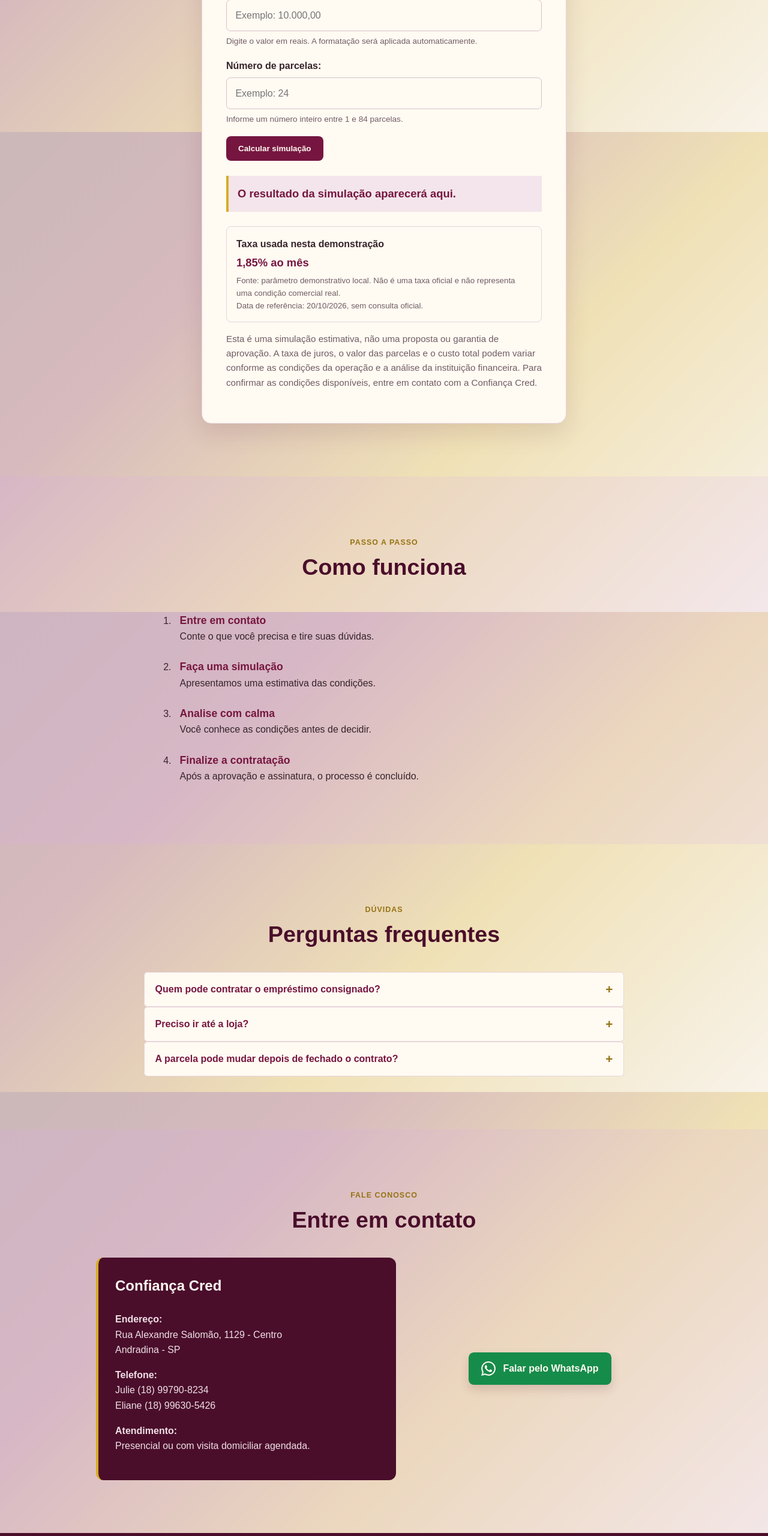
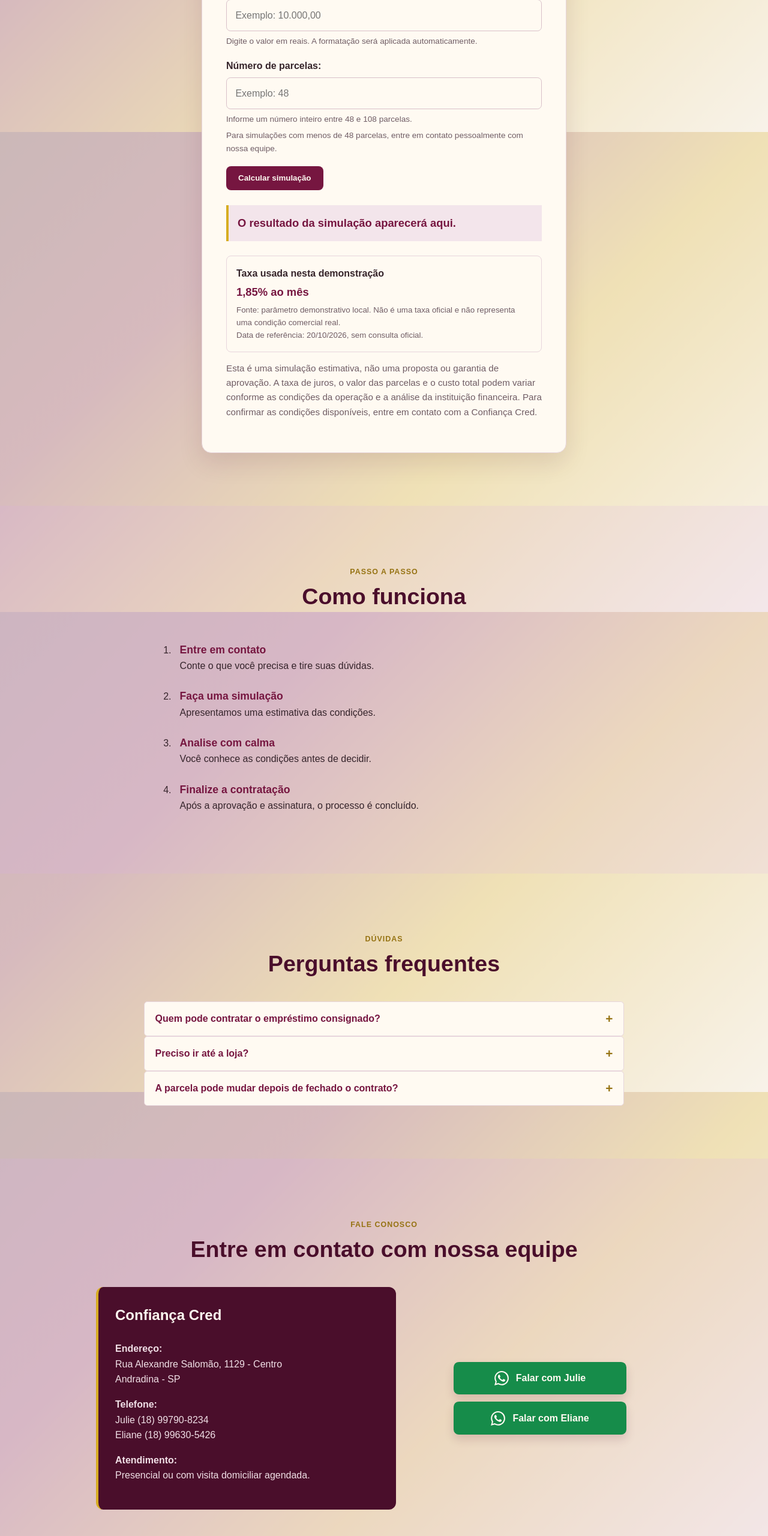
Before and after one commit to rodrigovitorfreitas-dotcom/Confian-aCred, a plain HTML site: page index.html in a window 1280 px wide. Shown: the part 2180-4740 px from the top of the page at 60% size. Drawn offline with Linux system fonts and the light colour scheme.

Commit message:
Atualiza simulador e contatos WhatsApp

```diff
--- a/index.html
+++ b/index.html
@@ -182,15 +182,19 @@
             <input
               type="number"
               id="parcelas"
-              min="1"
-              max="84"
+              min="48"
+              max="108"
               step="1"
               inputmode="numeric"
-              placeholder="Exemplo: 24"
+              placeholder="Exemplo: 48"
               aria-describedby="ajuda-parcelas"
             />
             <small id="ajuda-parcelas" class="ajuda-campo">
-              Informe um número inteiro entre 1 e 84 parcelas.
+              Informe um número inteiro entre 48 e 108 parcelas.
+            </small>
+            <small class="ajuda-campo">
+              Para simulações com menos de 48 parcelas, entre em contato
+              pessoalmente com nossa equipe.
             </small>
           </div>
 
@@ -305,7 +309,7 @@
       <section id="contato" class="contato secao-clara">
         <div class="titulo-secao">
           <p class="pequeno-titulo">FALE CONOSCO</p>
-          <h2>Entre em contato</h2>
+          <h2>Entre em contato com nossa equipe</h2>
         </div>
 
         <div class="contato-container">
@@ -343,7 +347,26 @@
                   d="M20.5 3.5A11.8 11.8 0 0 0 12.07 0C5.53 0 .2 5.32.2 11.87c0 2.1.55 4.15 1.6 5.96L.1 24l6.3-1.65a11.8 11.8 0 0 0 5.67 1.44h.01c6.54 0 11.87-5.32 11.87-11.87 0-3.17-1.23-6.15-3.45-8.42ZM12.08 21.7h-.01a9.8 9.8 0 0 1-5-1.37l-.36-.22-3.74.98 1-3.65-.24-.37a9.82 9.82 0 0 1-1.5-5.2c0-5.4 4.4-9.8 9.81-9.8 2.62 0 5.08 1.02 6.93 2.87a9.75 9.75 0 0 1 2.87 6.94c0 5.41-4.4 9.82-9.76 9.82Zm5.38-7.35c-.3-.15-1.78-.88-2.05-.98-.28-.1-.48-.15-.69.15-.2.3-.78.98-.95 1.18-.17.2-.35.22-.65.08-.3-.15-1.25-.46-2.39-1.48-.88-.78-1.48-1.75-1.65-2.05-.17-.3-.02-.46.13-.61.13-.13.3-.35.45-.52.15-.17.2-.3.3-.5.1-.2.05-.37-.03-.52-.08-.15-.69-1.65-.95-2.26-.25-.59-.5-.51-.69-.52h-.58c-.2 0-.52.08-.8.37-.28.3-1.05 1.03-1.05 2.52s1.08 2.92 1.23 3.12c.15.2 2.12 3.24 5.14 4.54.72.31 1.28.5 1.72.64.72.23 1.38.2 1.9.12.58-.09 1.78-.73 2.03-1.43.25-.7.25-1.3.17-1.43-.08-.13-.27-.2-.57-.35Z"
                 />
               </svg>
-              <span>Falar pelo WhatsApp</span>
+              <span>Falar com Julie</span>
+            </a>
+            <a
+              class="botao-whatsapp"
+              href="https://wa.me/5518996305426?text=Ol%C3%A1!%20Vim%20atrav%C3%A9s%20do%20site%20da%20Confian%C3%A7a%20Cred%20e%20gostaria%20de%20saber%20mais%20sobre%20as%20op%C3%A7%C3%B5es%20de%20empr%C3%A9stimo%20dispon%C3%ADveis."
+              target="_blank"
+              rel="noopener noreferrer"
+              aria-label="Falar com a Eliane pelo WhatsApp"
+            >
+              <svg
+                class="icone-whatsapp"
+                viewBox="0 0 24 24"
+                aria-hidden="true"
+                focusable="false"
+              >
+                <path
+                  d="M20.5 3.5A11.8 11.8 0 0 0 12.07 0C5.53 0 .2 5.32.2 11.87c0 2.1.55 4.15 1.6 5.96L.1 24l6.3-1.65a11.8 11.8 0 0 0 5.67 1.44h.01c6.54 0 11.87-5.32 11.87-11.87 0-3.17-1.23-6.15-3.45-8.42ZM12.08 21.7h-.01a9.8 9.8 0 0 1-5-1.37l-.36-.22-3.74.98 1-3.65-.24-.37a9.82 9.82 0 0 1-1.5-5.2c0-5.4 4.4-9.8 9.81-9.8 2.62 0 5.08 1.02 6.93 2.87a9.75 9.75 0 0 1 2.87 6.94c0 5.41-4.4 9.82-9.76 9.82Zm5.38-7.35c-.3-.15-1.78-.88-2.05-.98-.28-.1-.48-.15-.69.15-.2.3-.78.98-.95 1.18-.17.2-.35.22-.65.08-.3-.15-1.25-.46-2.39-1.48-.88-.78-1.48-1.75-1.65-2.05-.17-.3-.02-.46.13-.61.13-.13.3-.35.45-.52.15-.17.2-.3.3-.5.1-.2.05-.37-.03-.52-.08-.15-.69-1.65-.95-2.26-.25-.59-.5-.51-.69-.52h-.58c-.2 0-.52.08-.8.37-.28.3-1.05 1.03-1.05 2.52s1.08 2.92 1.23 3.12c.15.2 2.12 3.24 5.14 4.54.72.31 1.28.5 1.72.64.72.23 1.38.2 1.9.12.58-.09 1.78-.73 2.03-1.43.25-.7.25-1.3.17-1.43-.08-.13-.27-.2-.57-.35Z"
+                />
+              </svg>
+              <span>Falar com Eliane</span>
             </a>
           </div>
         </div>
--- a/script.js
+++ b/script.js
@@ -60,6 +60,8 @@ var parcelasInput = document.getElementById("parcelas");
 var taxaValor = document.getElementById("taxa-valor");
 var taxaFonte = document.getElementById("taxa-fonte");
 var taxaReferencia = document.getElementById("taxa-referencia");
+var parcelasMinimas = 48;
+var parcelasMaximas = 108;
 
 // Recebe somente dados já validados. Um endpoint PHP futuro deverá entregar
 // a taxa mensal e os metadados da fonte neste mesmo formato.
@@ -152,13 +154,13 @@ botaoCalcular.addEventListener("click", function () {
     !Number.isFinite(valorNumerico) ||
     valorNumerico <= 0 ||
     !Number.isInteger(parcelasNumericas) ||
-    parcelasNumericas < 1 ||
-    parcelasNumericas > 84 ||
+    parcelasNumericas < parcelasMinimas ||
+    parcelasNumericas > parcelasMaximas ||
     !Number.isFinite(taxa) ||
     taxa < 0
   ) {
     resultado.textContent =
-      "Revise os dados: informe um valor maior que zero e entre 1 e 84 parcelas inteiras.";
+      "Revise os dados: informe um valor maior que zero e entre 48 e 108 parcelas inteiras.";
     return;
   }
 
--- a/style.css
+++ b/style.css
@@ -545,6 +545,9 @@ textarea:focus-visible {
 .contato-whatsapp {
   flex: 1;
   display: flex;
+  flex-direction: column;
+  align-items: center;
+  gap: 0.75rem;
   justify-content: center;
   margin: 0 auto;
 }
@@ -554,7 +557,7 @@ textarea:focus-visible {
   align-items: center;
   justify-content: center;
   gap: 0.75rem;
-  min-width: 14rem;
+  width: min(100%, 18rem);
   min-height: 3.25rem;
   padding: 0.9rem 1.35rem;
   border-radius: 0.55rem;
```
